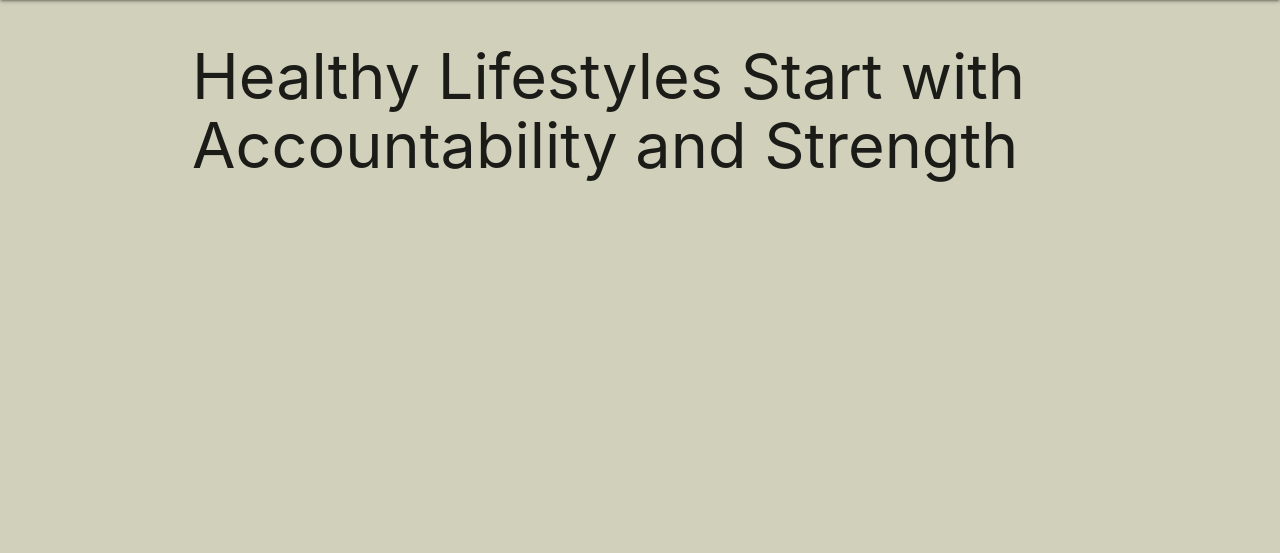
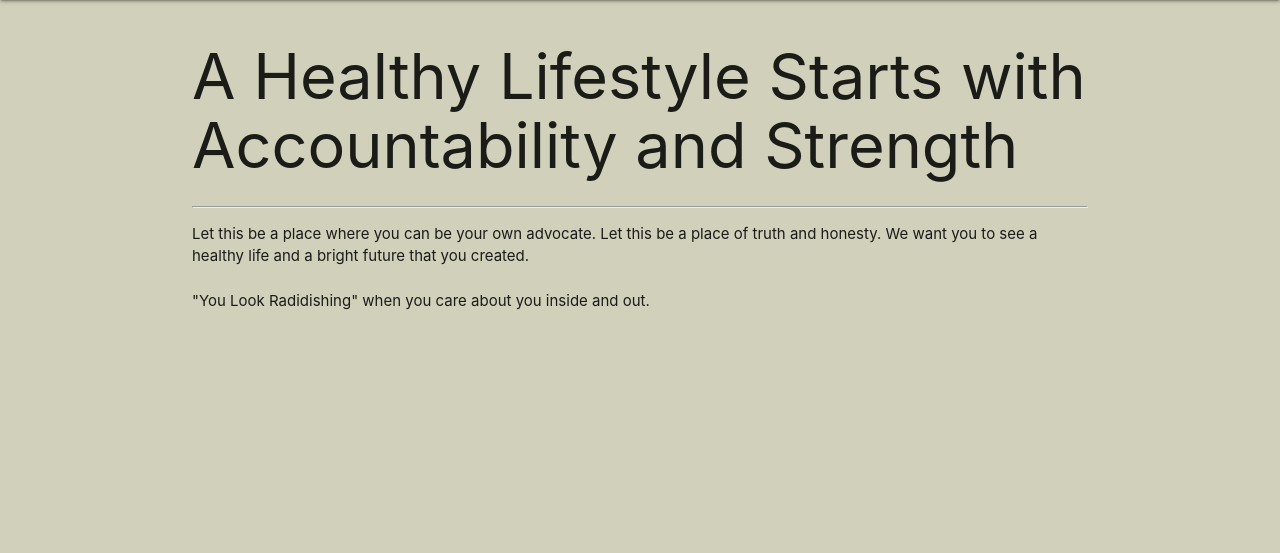
Before and after one commit to Looloo414/youlookradishing, a Django app: page /about/ in a window 1280 px wide. Shown: the part 64-617 px from the top of the page. Run offline with Django 3.2, Linux system fonts and the light colour scheme.

Commit message:
About Page script

```diff
--- a/main_app/templates/about.html
+++ b/main_app/templates/about.html
@@ -1,6 +1,15 @@
 {% extends 'base.html' %}
 {% block content %}
 
-    <h1>Healthy Lifestyles Start with Accountability and Strength</h1>
+    <h1>A Healthy Lifestyle Starts with Accountability and Strength</h1>
+    <hr></hr>
+    <div>
+        <p>
+        Let this be a place where you can be your own advocate. Let this be a place of truth and honesty. We want you to see a healthy life and a bright future that you created.
+        </br>
+        </br>
+        "You Look Radidishing" when you care about you inside and out.
+        </p>
+    </div>
 
 {% endblock %}
```
